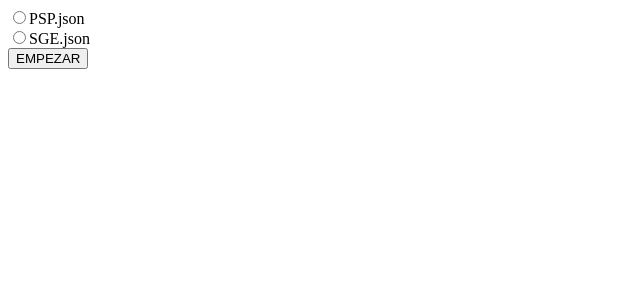
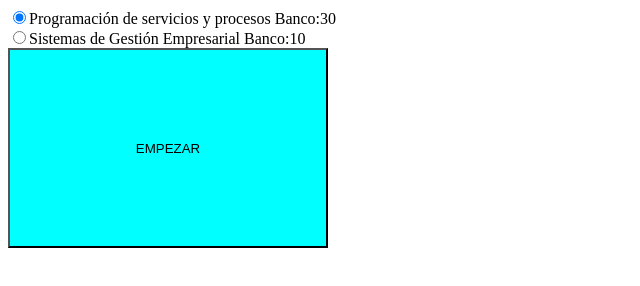
Before and after one commit to ruf32/ruf32.github.io, a plain HTML site: page pages/cesur/index.html in a window 1280 px wide. Shown: the whole page, without its empty margins (0-640 px from the left). Drawn offline with Linux system fonts and the light colour scheme.

Commit message:
changues

```diff
--- a/pages/cesur/index.html
+++ b/pages/cesur/index.html
@@ -5,6 +5,7 @@
     <meta name="viewport" content="width=device-width, initial-scale=1.0">
     <title>Document</title>
     <link rel="icon" href="../../asstes/icon.png" type="image/png">
+    <link rel="stylesheet" href="styles.css">
     <script src="system.js"></script>
 </head>
 <body>
@@ -20,6 +21,6 @@
 
     <button onclick="Send()" style="display:none ;position: fixed;
     top: 0;
-    left: 50%;justify-self:center" id="butt" >Enviar</button>
+    left: 50%;" id="butt" >Enviar</button>
 </body>
 </html>
--- /dev/null
+++ b/pages/cesur/styles.css
@@ -0,0 +1,5 @@
+.Butt1{
+height: 25vh;
+width: 25vw;
+background-color: aqua;
+}
--- a/pages/cesur/system.js
+++ b/pages/cesur/system.js
@@ -13,17 +13,21 @@ let lista
 let selection=0
 document.addEventListener("DOMContentLoaded", function() {
 const div7=document.createElement('div')
-const direcciones=["PSP.json","SGE.json"]
+const direcciones=[
+    {archivo:"PSP.json",nombre:"Programación de servicios y procesos",nquest:30},
+    {archivo:"SGE.json",nombre:"Sistemas de Gestión Empresarial",nquest:10}]
 const butt2=document.createElement('button')
+butt2.classList.add('Butt1')
 butt2.innerText="EMPEZAR"
-direcciones.forEach(element=>{
+direcciones.forEach((element,index)=>{
     const radioBtn = document.createElement("input");
         radioBtn.type = "radio";
         radioBtn.name = "Group1"
-        radioBtn.value = element;
+        radioBtn.value = element.archivo;
+        if (index==0) radioBtn.checked=true
         div7.appendChild(radioBtn)
         const label = document.createElement("label");
-        label.textContent = element;
+        label.textContent = element.nombre+" Banco:"+element.nquest;
         div7.appendChild(label);
 
         div7.appendChild(document.createElement("br"));
@@ -88,9 +92,10 @@ al.forEach((element,index)=>{
         radioBtn.addEventListener("change", function() {
             if (this.checked) {
                 selection += 1;
-                if (selection>=al.length-1){
+                if (selection>=al.length){
                    const butt= document.getElementById('butt')
                     butt.style.display="block"
+                    butt.classList.add('Butt1')
                 }
             }
         });
@@ -120,6 +125,8 @@ function Send() {
     else{
    document.body.removeChild(div5)
    const div3=document.createElement('div')
+   if (y!=0){
+
    div3.innerText="Erroneas"
    index=0
    this.al.forEach(element=>{
@@ -133,7 +140,7 @@ function Send() {
         }
         index++
     })
-
+}else x=al.length
     const h=document.createElement('h2')
     h.innerText="Respuestas acertadas "+x+",Respuestas falladas:"+y
     div3.appendChild(h)
```
